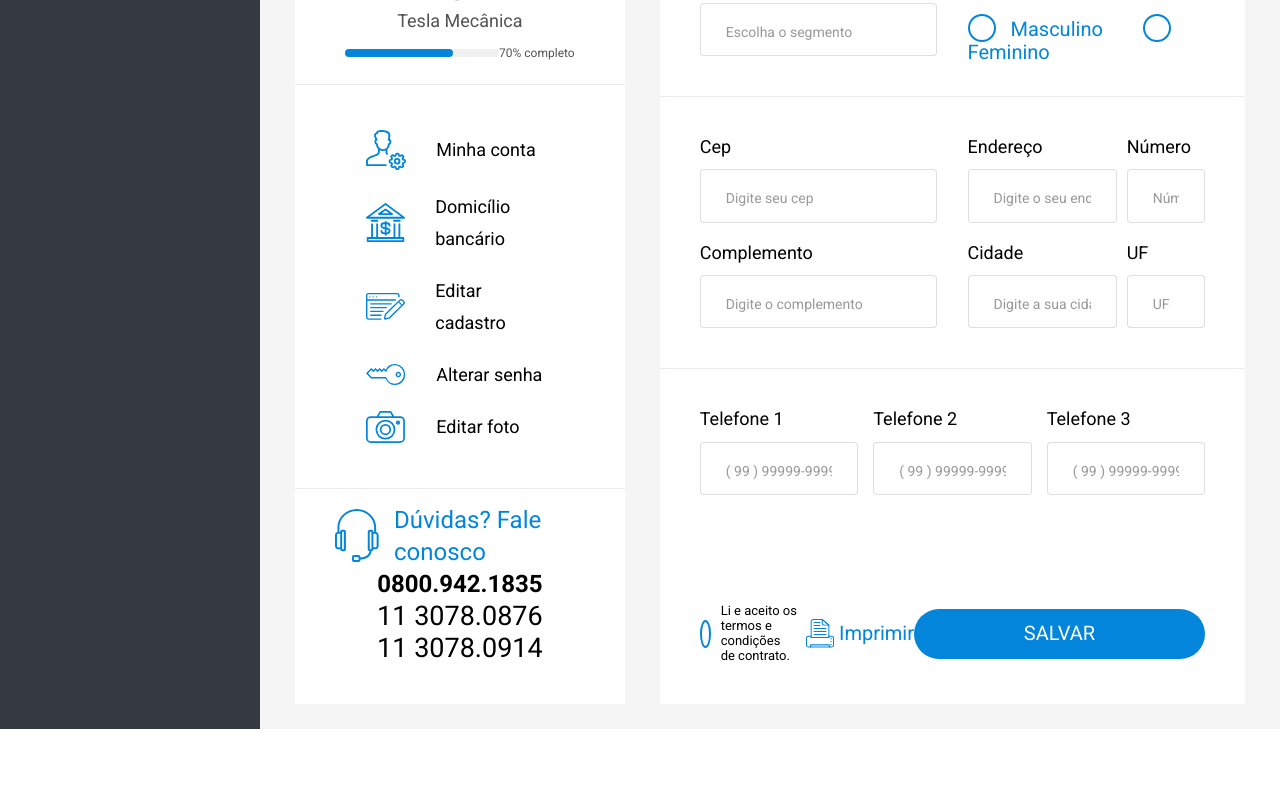
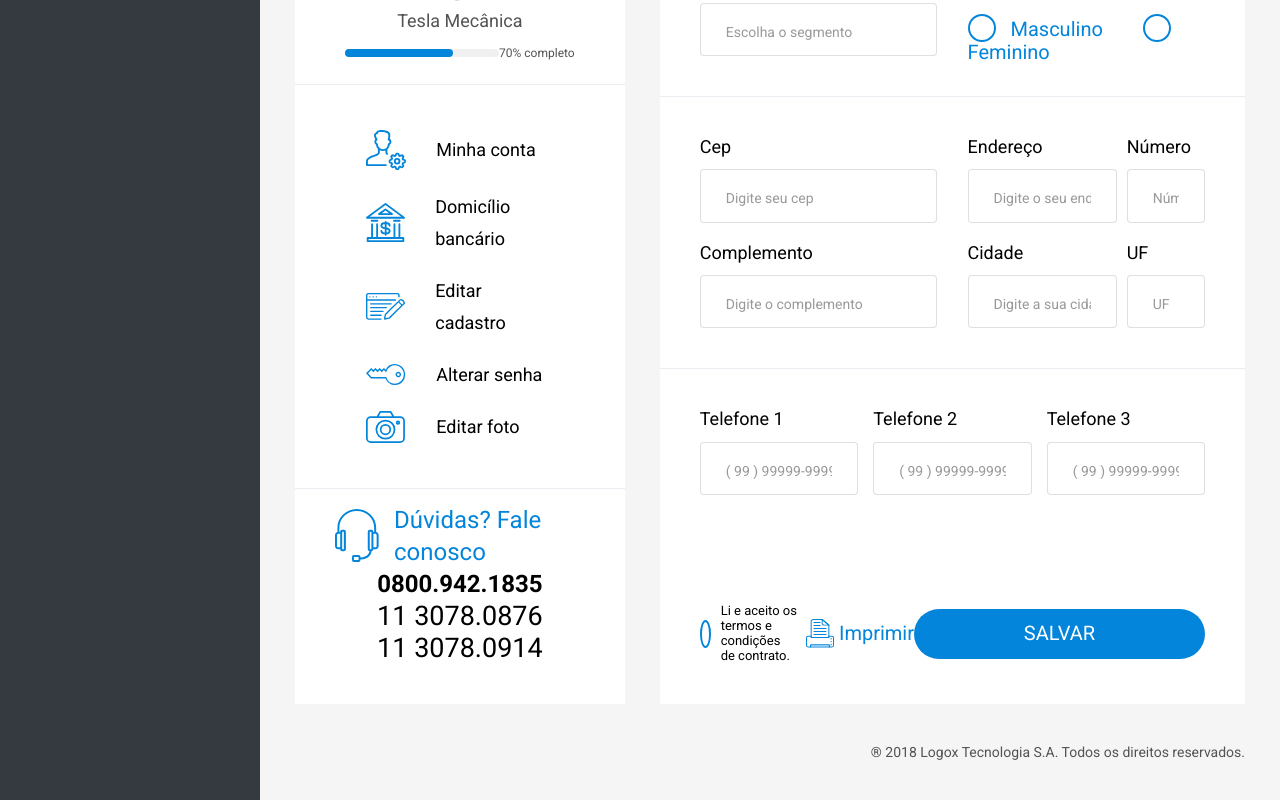
Before and after one commit to mmakarios/logox-vue, a Vue app: page / in a window 1280 px wide. Shown: the part 489-1289 px from the top of the page. Before the commit the page ends 1218 px from the top, so only its background shows below. Built offline with nearby package versions, Linux system fonts and the light colour scheme.

Commit message:
Add copyright footer

```diff
--- a/src/components/UserData.vue
+++ b/src/components/UserData.vue
@@ -5,6 +5,9 @@
       <user-data-menu/>
       <user-data-settings/>
     </div>
+    <span class="copyright">
+      ® 2018 Logox Tecnologia S.A. Todos os direitos reservados.
+    </span>
   </div>
 </template>
 
@@ -32,5 +35,12 @@ export default {
       margin-right: 35px;
     }
   }
+
+  .copyright {
+    float: right;
+    margin: 40px 0;
+    color: #535353;
+    font-size: 14px;
+  }
 }
 </style>
```
